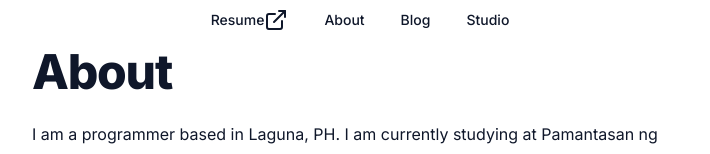
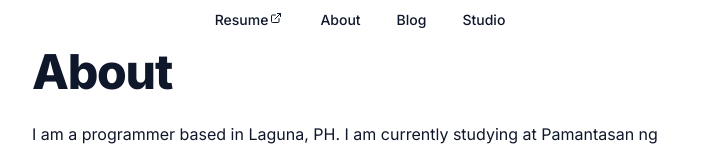
Before and after one commit to cpeaustriajc/cpeaustriajc.dev, a Next.js app: page / in a window 1280 px wide. Shown: the top 154 px of the page, without its empty margins (280-990 px from the left). Built offline with nearby package versions, Linux system fonts and the light colour scheme; no server answers.

Commit message:
Make the external icon size smaller and change alignment

```diff
--- a/components/Header.tsx
+++ b/components/Header.tsx
@@ -31,7 +31,7 @@ export default function Header() {
                 className={navigationMenuTriggerStyle()}
               >
                 Resume
-                <ExternalLinkIcon />
+                <ExternalLinkIcon className="pb-1 w-4 h-4" />
               </NavigationMenuLink>
             </Link>
           </NavigationMenuItem>
```
